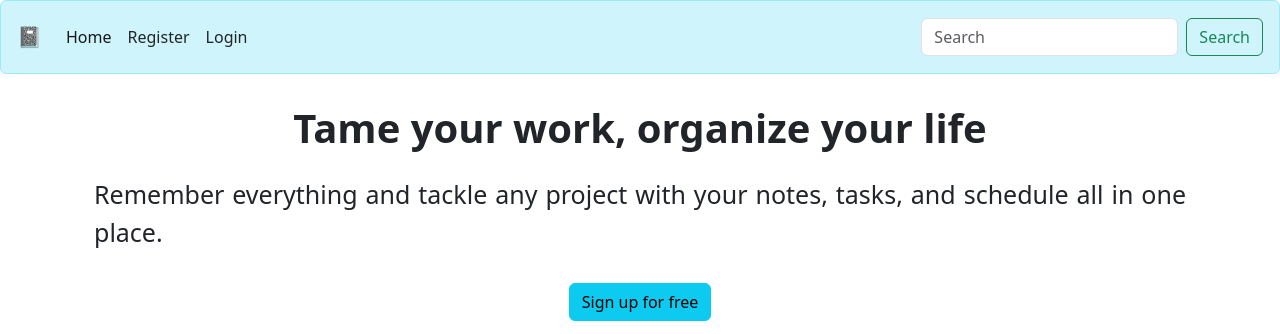
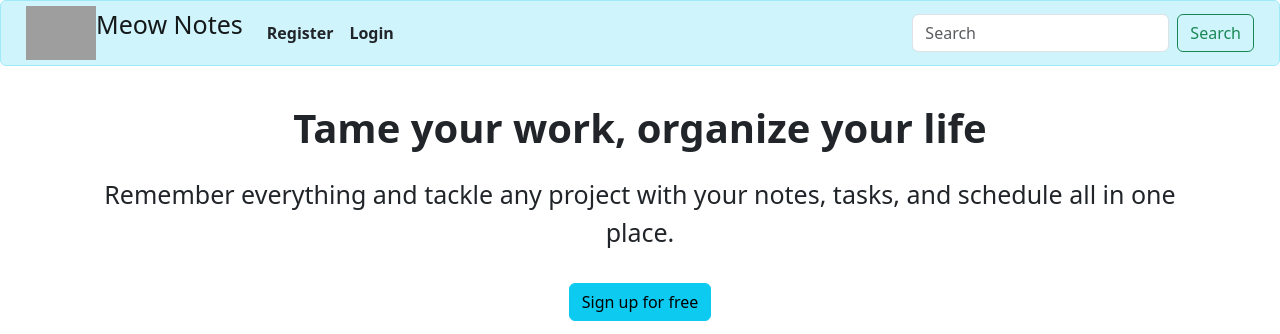
Before and after one commit to RajAnubhav/note-maker-2-final, a Django app: page / in a window 1280 px wide. Shown: the top 334 px of the page. Run offline with Django 4.2, Linux system fonts and the light colour scheme; some libraries are stand-ins or nearby versions; grey boxes are pictures that could not be loaded.

Commit message:
set up 75% complete

```diff
--- a/templates/mysite/base.html
+++ b/templates/mysite/base.html
@@ -17,10 +17,11 @@
 </head>
 
 <body>
-  <nav class="navbar navbar-expand-lg navbar-light  alert alert-info" role="alert" style="position: fixed;
-    top: 0;
-    width: 100%;">
-    <a class="navbar-brand" href="#">📓</a>
+  <nav class="navbar navbar-expand-lg navbar-light  alert alert-info" role="alert" style="position: fixed; top: 0; width: 100%; margin: 0; padding: 0 25px 0 25px;">
+    <a class="navbar-brand d-flex" href="/">
+      <img src="https://png.pngtree.com/png-vector/20230120/ourmid/pngtree-veterinary-design-vet-clipart-puppy-cute-cat-logo-png-image_6565444.png" alt="" width="70px">
+      <p style="font-size: 25px; margin-top: auto;">Meow Notes</p>
+    </a>
     <button class="navbar-toggler" type="button" data-toggle="collapse" data-target="#navbarSupportedContent"
       aria-controls="navbarSupportedContent" aria-expanded="false" aria-label="Toggle navigation">
       <span class="navbar-toggler-icon"></span>
@@ -28,11 +29,11 @@
 
     <div class="collapse navbar-collapse" id="navbarSupportedContent">
       <ul class="navbar-nav mr-auto">
+        {% if user.is_authenticated %}
         <li class="nav-item active">
-          <a class="nav-link" href="/">Home <span class="sr-only">(current)</span></a>
+          <a class="nav-link font-weight-bold" href="/">Home <span class="sr-only">(current)</span></a>
         </li>
         <li class="nav-item dropdown">
-          {% if user.is_authenticated %}
           <a class="nav-link dropdown-toggle" href="#" id="navbarDropdown" role="button" data-toggle="dropdown"
             aria-haspopup="true" aria-expanded="false">
             Activity
@@ -53,10 +54,10 @@
         {% else %}
         {% comment %} This is the login section {% endcomment %}
         <li class="nav-item">
-          <a class="nav-link text-dark" href="{% url 'register' %}">Register</a>
+          <a class="nav-link text-dark font-weight-bold" href="{% url 'register' %}">Register</a>
         </li>
         <li class="nav-item">
-          <a class="nav-link text-dark" href="{% url 'login' %}">Login</a>
+          <a class="nav-link text-dark font-weight-bold" href="{% url 'login' %}">Login</a>
         </li>
         {% endif %}
       </ul>
--- a/templates/mysite/index.html
+++ b/templates/mysite/index.html
@@ -61,12 +61,12 @@ CoNe
   <div class="hero">
     <div class="row">
       <div class="content">
-        <div class="d-flex flex-column justify-content-center m-auto" >
+        <div class="d-flex flex-column justify-content-center m-auto">
 
-          <h1 class="d-flex font-weight-bold m-auto p-2">
+          <h1 class="d-flex font-weight-bold m-auto p-2" style="text-align: center;">
             Tame your work, organize your life
           </h1>
-          <div class="font-weight-medium text-justify py-3" style="font-size: 25px">Remember everything and
+          <div class="py-3" style="font-size: 25px; text-align: center;">Remember everything and
             tackle any project with your
             notes, tasks, and schedule all
             in one place.
@@ -76,34 +76,41 @@ CoNe
 
 
           <button type="button" class="btn btn-info my-3" style="margin: auto;">
-            <a href="{% url 'login' %}" class="text-decoration-none text-black">
+            <a href="{% url 'register' %}" class="text-decoration-none text-black">
               Sign up for free
             </a>
           </button>
-
+          <a href="{% url 'login' %}" class="text-black m-auto">
+            Already have an account? Log in
+          </a>
         </div>
 
-        <div class="hero-row">
+        <div class="d-flex flex-column my-5">
 
-          <img src="https://evernote.com/c/assets/homepage-repackaging/task_hero_image@2x__en.png?2e28f0ff68efad3c" class="d-block w-100" alt="...">
+          <img src="https://evernote.com/c/assets/homepage-repackaging/task_hero_image@2x__en.png?2e28f0ff68efad3c"
+            class="d-block w-100" alt="...">
 
           <div id="carouselExampleSlidesOnly" class="carousel slide" data-ride="carousel">
             <div class="carousel-inner">
               <div class="carousel-item active">
                 <p class="d-flex justify-content-center w-100 font-weight-bold">WORK ANYWHERE</p>
-                <p class="d-flex justify-content-center w-100">Keep important info handy—your notes sync automatically to all your devices.</p>
+                <p class="d-flex justify-content-center w-100" style="text-align: center;">Keep important info
+                  handy—your notes sync automatically to all your devices.</p>
               </div>
               <div class="carousel-item">
                 <p class="d-flex justify-content-center w-100 font-weight-bold">REMEMBER EVERYTHING</p>
-                <p class="d-flex justify-content-center w-100">Make notes more useful by adding text, images, audio, scans, PDFs, and documents.</p>
+                <p class="d-flex justify-content-center w-100" style="text-align: center;">Make notes more useful by
+                  adding text, images, audio, scans, PDFs, and documents.</p>
               </div>
               <div class="carousel-item">
                 <p class="d-flex justify-content-center w-100 font-weight-bold">TURN TO-DO INTO DONE</p>
-                <p class="d-flex justify-content-center w-100">Bring your notes, tasks, and schedules together to get things done more easily.</p>
+                <p class="d-flex justify-content-center w-100" style="text-align: center;">Bring your notes, tasks, and
+                  schedules together to get things done more easily.</p>
               </div>
               <div class="carousel-item">
                 <p class="d-flex justify-content-center w-100 font-weight-bold">FIND THINGS FAST</p>
-                <p class="d-flex justify-content-center w-100">Get what you need, when you need it with powerful, flexible search capabilities.</p>
+                <p class="d-flex justify-content-center w-100" style="text-align: center;">Get what you need, when you
+                  need it with powerful, flexible search capabilities.</p>
               </div>
             </div>
           </div>
@@ -114,61 +121,22 @@ CoNe
     </div>
   </div>
 
-  <!-- Button trigger modal -->
-<button type="button" class="btn btn-primary" data-toggle="modal" data-target="#exampleModal">
-  Launch demo modal
-</button>
-
-<!-- Modal -->
-<div class="modal fade" id="exampleModal" tabindex="-1" role="dialog" aria-labelledby="exampleModalLabel" aria-hidden="true">
-  <div class="modal-dialog" role="document">
-    <div class="modal-content">
-      <div class="modal-header">
-        <h5 class="modal-title" id="exampleModalLabel">Modal title</h5>
-        <button type="button" class="close" data-dismiss="modal" aria-label="Close">
-          <span aria-hidden="true">&times;</span>
-        </button>
-      </div>
-      <div class="modal-body">
-        ...
-      </div>
-      <div class="modal-footer">
-        <button type="button" class="btn btn-secondary" data-dismiss="modal">Close</button>
-        <button type="button" class="btn btn-primary">Save changes</button>
-      </div>
-    </div>
-  </div>
-</div>
+<div id="google_translate_element"></div>
 
 
-  <div class="video-modal component">
-    <div class="row">
-      <div class="content">
-        <div class="value-prop">
-
-          <h2>Find your productivity happy place</h2>
-
-
-          <div class="description">See what’s possible with Evernote</div>
-
-        </div>
-
-
-        <div class="image-container">
-          <a href="https://www.youtube.com/embed/NgkCgqIogcY/?rel=0" data-youtube-modal="NgkCgqIogcY">
-            <img src="/c/assets/homepage-repackaging/repackaging-video@2x.png?88098429b5b31cd5"
-              srcset="/c/assets/homepage-repackaging/repackaging-video@2x.png?88098429b5b31cd5 1x,  2x"
-              alt="Play YouTube video What is Evernote" />
-          </a>
-        </div>
-
-      </div>
-    </div>
+  </div>
+  </div>
   </div>
 
 
 
 </section>
+<script type="text/javascript">
+  function googleTranslateElementInit() {
+    new google.translate.TranslateElement({pageLanguage: 'en'}, 'google_translate_element');
+  }
+  </script>
+  <script type="text/javascript" src="//translate.google.com/translate_a/element.js?cb=googleTranslateElementInit"></script>
 
 <script>
   var TxtRotate = function (el, toRotate, period) {
@@ -229,9 +197,8 @@ CoNe
   };
 </script>
 
-<script src="https://cdn.jsdelivr.net/npm/bootstrap@5.3.0-alpha3/dist/js/bootstrap.bundle.min.js" integrity="sha384-ENjdO4Dr2bkBIFxQpeoTz1HIcje39Wm4jDKdf19U8gI4ddQ3GYNS7NTKfAdVQSZe" crossorigin="anonymous"></script>
-<!-- ======= -->
-<!-- >>>>>>> ad80553527f81c5b7a36fe0dc683373f6554c731 -->
+<script src="https://cdn.jsdelivr.net/npm/bootstrap@5.3.0-alpha3/dist/js/bootstrap.bundle.min.js"
+  integrity="sha384-ENjdO4Dr2bkBIFxQpeoTz1HIcje39Wm4jDKdf19U8gI4ddQ3GYNS7NTKfAdVQSZe" crossorigin="anonymous"></script>
 
 {% endif %}
 
```
